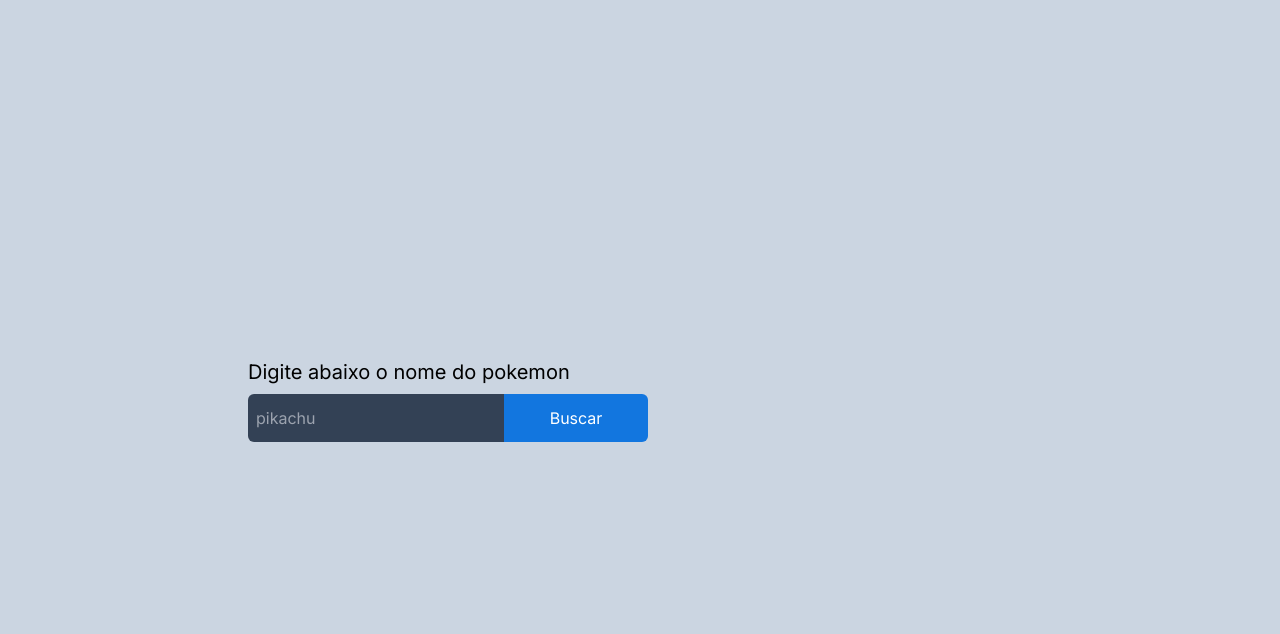
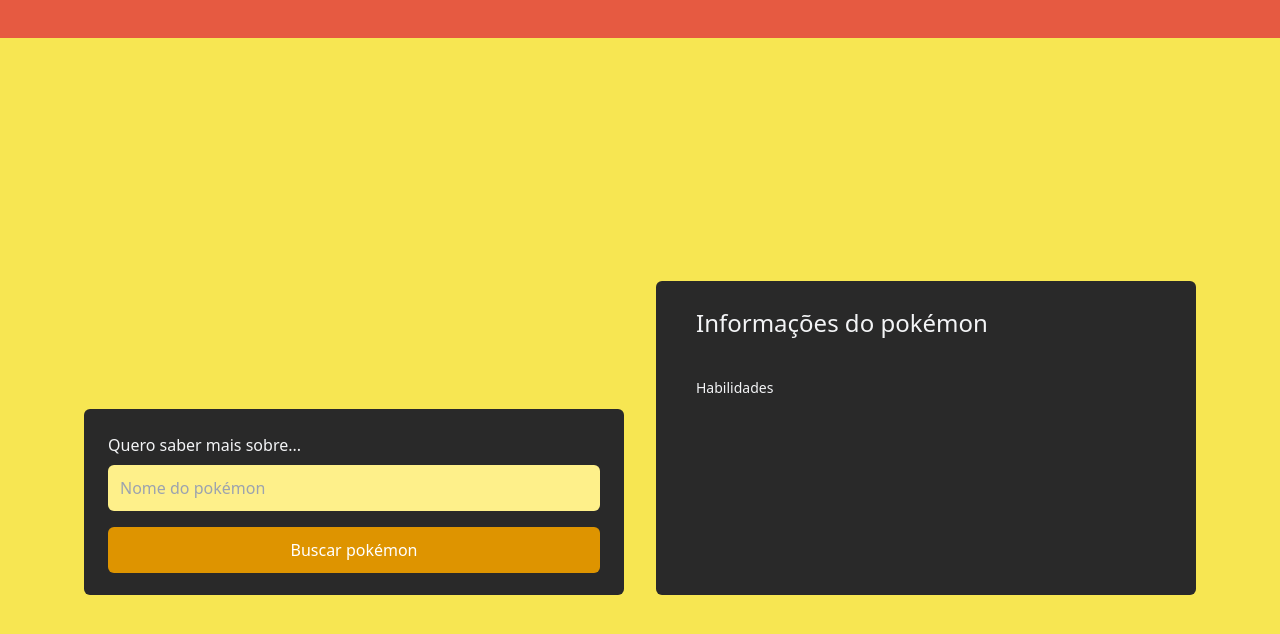
Before and after one commit to brunopassos/zrp-pokeapi, a Next.js app in the folder frontend/: page / in a window 1280 px wide. Shown: the top 634 px of the page. Built offline with nearby package versions, Linux system fonts and the light colour scheme.

Commit message:
feat: finaliza a estilização

```diff
--- a/frontend/src/app/components/Form/Form.tsx
+++ b/frontend/src/app/components/Form/Form.tsx
@@ -49,32 +49,31 @@
 
 return (
         <section className="flex">
-        <form action="" onSubmit={handleGetPokemonData} className="m-2">
-            <h1 className="text-xl mb-2">Digite abaixo o nome do pokemon</h1>
+            <section className="flex bg-[#292929] w-[540px] h-[186px] rounded-md mt-32 mr-8">
+                <form action="" onSubmit={handleGetPokemonData} className="m-6">
+                    <h1 className="text-gray-100 font-roboto text-base font-normal leading-6 mb-2">Quero saber mais sobre...</h1>
                     <input
-                placeholder="pikachu"
+                        placeholder="Nome do pokémon"
                         type="text"
-                name=""
-                id=""
                         onChange={(event) => handleSetPokemonName(event.target.value)}
-                className="h-12 w-64 pl-2 bg-slate-700 rounded-l-md text-white outline-none"
+                        className="flex p-3 items-center gap-2 self-stretch rounded-md bg-yellow-200 w-[492px] h-[46px] mb-4"
                         />
 
                     <button
                     type='submit'
-            className="h-12 w-36 bg-[#1276DF] rounded-r-md text-white"
+                    className="w-[492px] h-[46px] bg-[#DE9400] rounded-md text-white"
                     >
-                {isLoading ? "Carregando..." : "Buscar"}
+                        {isLoading ? "Carregando..." : "Buscar pokémon"}
                     </button>
                 </form>
-        <div className="w-96 flex flex-col items-start justify-center pl-10">
-            {pokemonData &&
-                <h2 className="text-xl">Habilidades:</h2>
-            }
+            </section>
+            <aside className="min-w-[540px] min-h-[300px]  pl-10 bg-[#292929] rounded-md">
+                <h2 className="text-gray-100 font-roboto text-[24px] font-normal leading-160 mt-6">Informações do pokémon</h2>
+                <p className="text-gray-100 font-roboto text-[14px] font-normal leading-160 my-9">Habilidades</p>
                 {pokemonData?.map((pokemonAbilitie) => {
-                return <p className="text-base pl-2" key={`${pokemonAbilitie.ability.name}`}>{pokemonAbilitie.ability.name}</p>
+                    return <p className=" flex items-center text-base pl-2 text-white border border-gray-700 w-[460px] h-[46px] mb-6" key={`${pokemonAbilitie.ability.name}`}>{pokemonAbilitie.ability.name}</p>
                 })}
-        </div>
+            </aside>
         </section>
     )
 }
--- a/frontend/src/app/layout.tsx
+++ b/frontend/src/app/layout.tsx
@@ -18,7 +18,7 @@
 }) {
   return (
     <html lang="en">
-      <body className={inter.className}>
+      <body>
         {children}
         <ToastContainer/>
       </body>
--- a/frontend/src/app/page.tsx
+++ b/frontend/src/app/page.tsx
@@ -4,8 +4,11 @@
 
 export default function Home() {
   return (
-    <main className="w-screen h-screen flex items-center justify-center flex-col bg-slate-300">
-      <Form/>
+    <main className="bg-red-300 h-screen overflow-y-hidden">
+      <header className="bg-[#E65A41]  h-[38px]"></header>
+      <section className="h-full flex items-center justify-center flex-col bg-[#F7E652]">
+        <Form/>
+      </section>
     </main>
   )
 }
```
Lines whose indentation alone changed are shown as unchanged.
